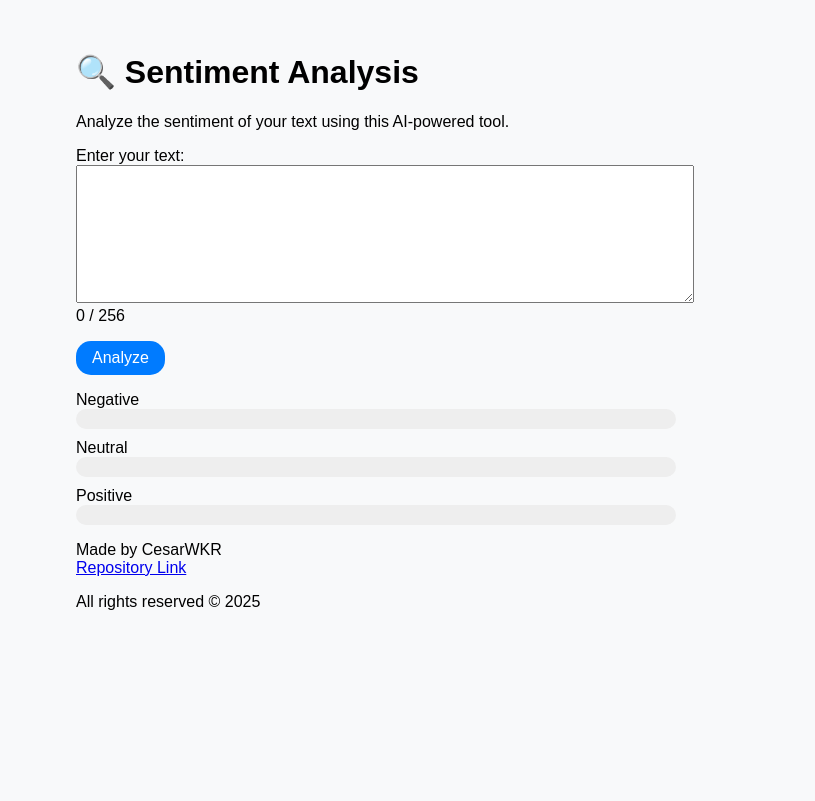
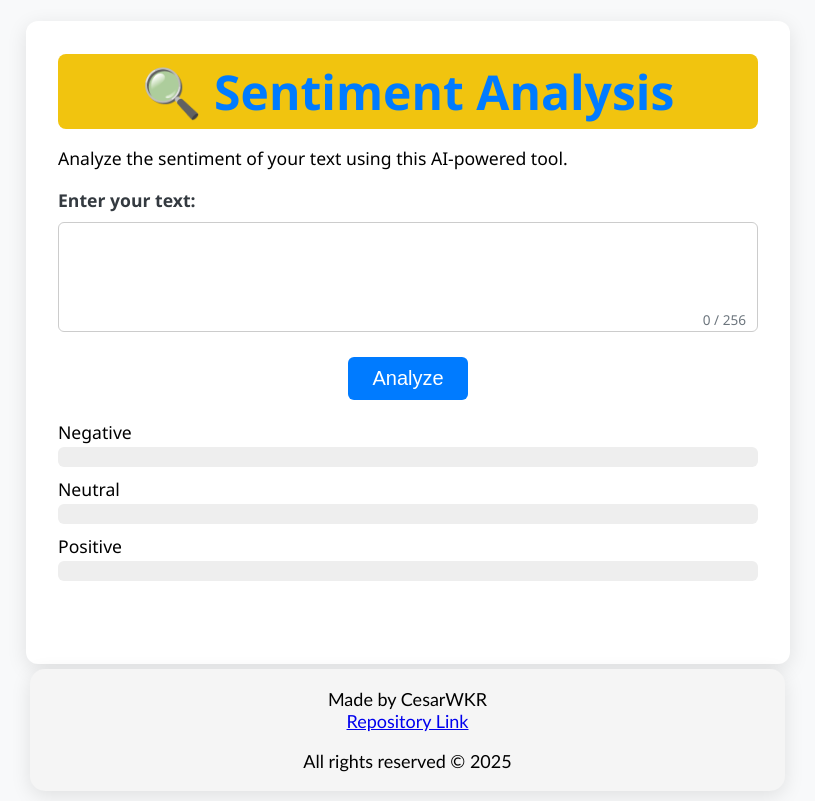
Before and after one commit to CesarWKR/Sentiment_Analysis, a FastAPI app: page /form in a window 1280 px wide. Shown: the whole page, without its empty margins (264-1079 px from the left). Before the commit the page ends 610 px from the top, so only its background shows below. Run offline with FastAPI, Linux system fonts and the light colour scheme; parts of the project's set-up code (start-up, migrations or seed data) failed here and were passed over.

Commit message:
Add corresponding styles and adjust the page

```diff
--- a/static/css/style.css
+++ b/static/css/style.css
@@ -1,26 +1,113 @@
 body {
-  font-family: Arial, sans-serif;
-  max-width: 600px;
-  margin: auto;
+  font-family: 'Segoe UI', Tahoma, Geneva, Verdana, sans-serif;
+  /* max-width: 600px; */
+  background-color: #f8f9fa; /* Bootstrap's light background color */
+  margin: 0;
+  padding: 0;
+  min-height: 700px;
+  font-size: 1.1rem; /* Slightly larger font size for better readability */
+}
+
+.page-container {
+  max-width: 700px; /* Limit the width of the page */
+  margin: 0 auto; /* Center the page */
+  padding: 0.5px 0.5px; /* Add some padding around the content */
+  height: 100%;
+  display: flex;
+  max-height: 800px;
+}
+
+main {
+  margin-top: 20px;
+  background: white;
   padding: 2rem;
-  background: #f8f9fa;
+  border-radius: 12px;
+  box-shadow: 0 5px 20px rgba(0, 0, 0, 0.1);
+  width: 100%;
+  max-width: 700px; /* Limit the width of the main content */
+}
+
+header h1 {
+  text-align: center;
+  color: #007bff; /* Bootstrap's primary text color */
+  padding: 5px;
+  margin-bottom: 10px;
+  margin-top: 1px;
+  border-radius: 8px;
+  font-size: 3rem;
+  background-color: #f1c40f;
+}
+
+label {
+  display: block;
+  margin-bottom: 10px;
+  font-weight: bold;
+  color: #343a40; /* Bootstrap's dark text color */
+}
+
+.textarea-container {
+  position: relative;
+  width: 100%;
+  margin: 0 auto;
+  max-width: 700px; /* Limit the width of the textarea container */
 }
 
 textarea {
   width: 100%;
-  height: 120px;
-  padding: 0.5rem;
+  height: 110px;
+  padding: 10px;
+  font-size: 18px;
+  border: 1px solid #ccc; /* Bootstrap's border color */
+  border-radius: 6px;
+  padding-bottom: 2rem; /* Add space for character counter */
+  box-sizing: border-box; /* Include padding in element's total width/height */
+  resize: none; /* Disable resizing */
+}
+
+.char-counter {
+  position: absolute;
+  display: block;
+  text-align: right;
+  bottom: 8px;
+  right: 12px;
+  color: #6c757d; /* Bootstrap's text-muted color */
+  font-size: 0.85rem; /* Smaller font size */
+  pointer-events: none; /* Prevent interaction with the counter */
+}
+
+.blink {
+  animation: blink-animation 1s steps(2, start) infinite;
+}
+
+@keyframes blink-animation {
+  to {
+    visibility: hidden;
+  }
+}
+
+.shake {
+  animation: shake-animation 0.3s ease-in-out 0s 2;
+}
+
+@keyframes shake-animation {
+  0% { transform: translateX(0); }
+  25% { transform: translateX(-4px); }
+  50% { transform: translateX(4px); }
+  75% { transform: translateX(-4px); }
+  100% { transform: translateX(0); }
 }
 
 button {
-  margin-top: 1rem;
-  padding: 0.5rem 1rem;
-  font-size: 1rem;
-  background-color: #007bff;
+  display: block;
+  margin: 20px auto;
+  background-color: #007bff; /* Bootstrap's primary button color */
   color: white;
+  padding: 10px 24px;
+  font-size: 20px;
   border: none;
-  border-radius: 15px;
+  border-radius: 6px;
   cursor: pointer;
+  transition: background-color 0.3s ease;
 }
 
 .result {
@@ -29,6 +116,30 @@ button {
   margin-top: 20px;
   border-left: 5px solid #007bff;
   border-radius: 5px;
+}
+
+button:hover {
+  background-color: #0056b3; /* Darker shade on hover */
+}
+
+.result-label {
+  font-weight: bold;
+  color: #343a40; /* Bootstrap's dark text color */
+  margin-top: 20px;
+}
+
+.result-bar {
+  background-color: #e9ecef;
+  padding: 10px;
+  border-radius: 10px;
+  margin-top: 5px;
+  height: 20px;
+  overflow: hidden; /* Ensure the bar does not overflow its container */
+}
+
+.bar-inner {
+  height: 100%;
+  transition: width 0.5s ease-in-out; /* Smooth transition for width changes */
 }
 
 .emoji {
@@ -45,11 +156,14 @@ button {
 }
 
 .progress-bar {
+  position: relative;
   background-color: #eee;
   border-radius: 20px;
   height: 20px;
   width: 100%;
-  margin-bottom: 10px;
+  border-radius: 6px;
+  margin-bottom: 8px;
+  margin-top: 3px;
   overflow: hidden;  /* Ensure the bar does not overflow its container */
 }
 
@@ -59,6 +173,7 @@ button {
   transition: width 0.8s ease-in-out;  /* Smooth transition for width changes */
   border-radius: 20px;
   background-color: #5b9bd5;
+  position: relative;
 }
 
 .bar-fill.negative {
@@ -75,5 +190,50 @@ button {
 
 .bar-fill.active {
   box-shadow: 0 0 8px 2px rgba(0,0,0,0.3);
-  border: 2px solid #00000030;
+  border: 2px solid black; /* Highlight active bar with a black border */
 }
+
+.bar-label {
+  position: absolute;
+  right: 10px;
+  top: 50%;
+  transform: translate(0, -50%);
+  display: none;
+  font-size: 0.85rem;
+  font-weight: bold;
+  margin-left: 8px;
+  vertical-align: middle;
+  color: #333;
+  z-index: 10; /* Ensure label is above the bar */
+}
+
+html, body {
+  height: 100%;
+  margin: 0;
+  padding: 0;
+  max-height: 800px;
+}
+
+.page-container {
+  display: flex;
+  flex-direction: column;
+  min-height: 80vh;
+}
+
+main {
+  flex: 1;  /* Allow main to grow and fill available space */
+}
+
+footer {
+  text-align: center;
+  padding: 1px 1rem 1px 1rem; /* top, right, bottom, left */
+  background-color: whitesmoke;
+  font-size: 18px;
+  width: 723px;
+  margin: 20px auto 10px auto; /* Center footer and add margin */
+  margin-left: 4px;
+  margin-top: 5px;
+  border-radius: 15px;
+  font-family: 'Gill Sans', 'Gill Sans MT', Calibri, 'Trebuchet MS', sans-serif;
+  box-shadow: 0 5px 20px rgba(0, 0, 0, 0.1);
+}
```
